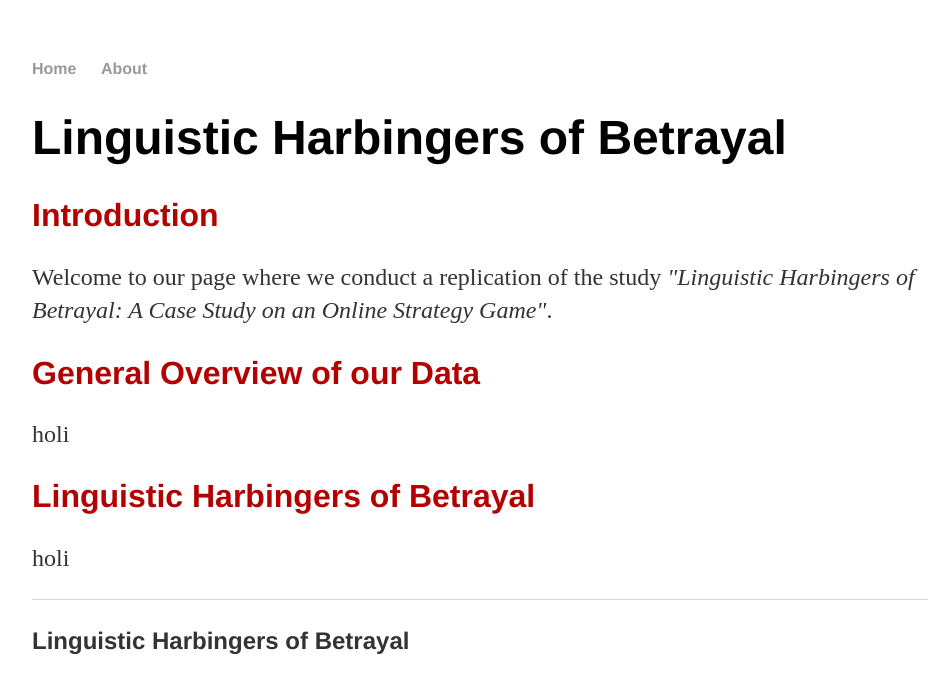
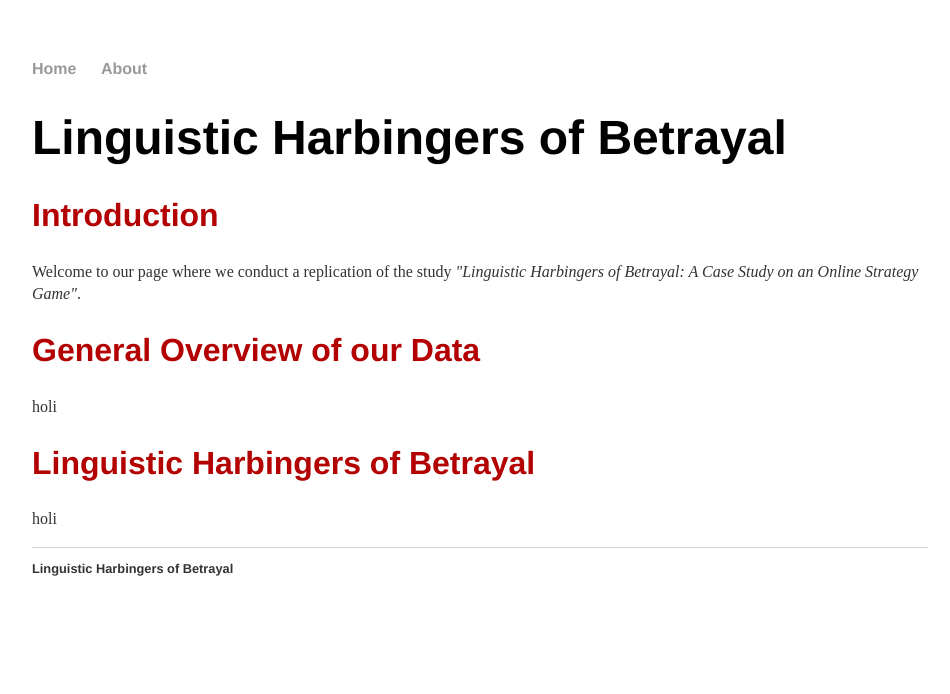
Before and after one commit to carrizo-git/carrizo-git.github.io, a Jekyll site: the page built from index.md, in a window 1280 px wide. Shown: the top 694 px of the page, without its empty margins (160-1110 px from the left). Built offline with Jekyll 4.4.1, drawn with Linux system fonts in a browser that asks for light colours.

Commit message:
Update main.css

```diff
--- a/css/main.css
+++ b/css/main.css
@@ -28,15 +28,18 @@ h2 {
     color: rgb(179, 0, 0);
     font-family:'Helvetica', 'Arial', 'Sans-Serif';
 }
+h3 {
+    font-size: 1.5em;
+    font-family:'Helvetica', 'Arial', 'Sans-Serif';
+}
 p {
-    font-size: 1.5em;
+    font-size: 1em;
     line-height: 1.4em;
     color: #333;
 }
 footer {
     border-top: 1px solid #d5d5d5;
-    font-size: 1em;
-    color: rgb(255, 77, 77);
+    font-size: 0.8em;
 }
 
 ul.posts {
```
